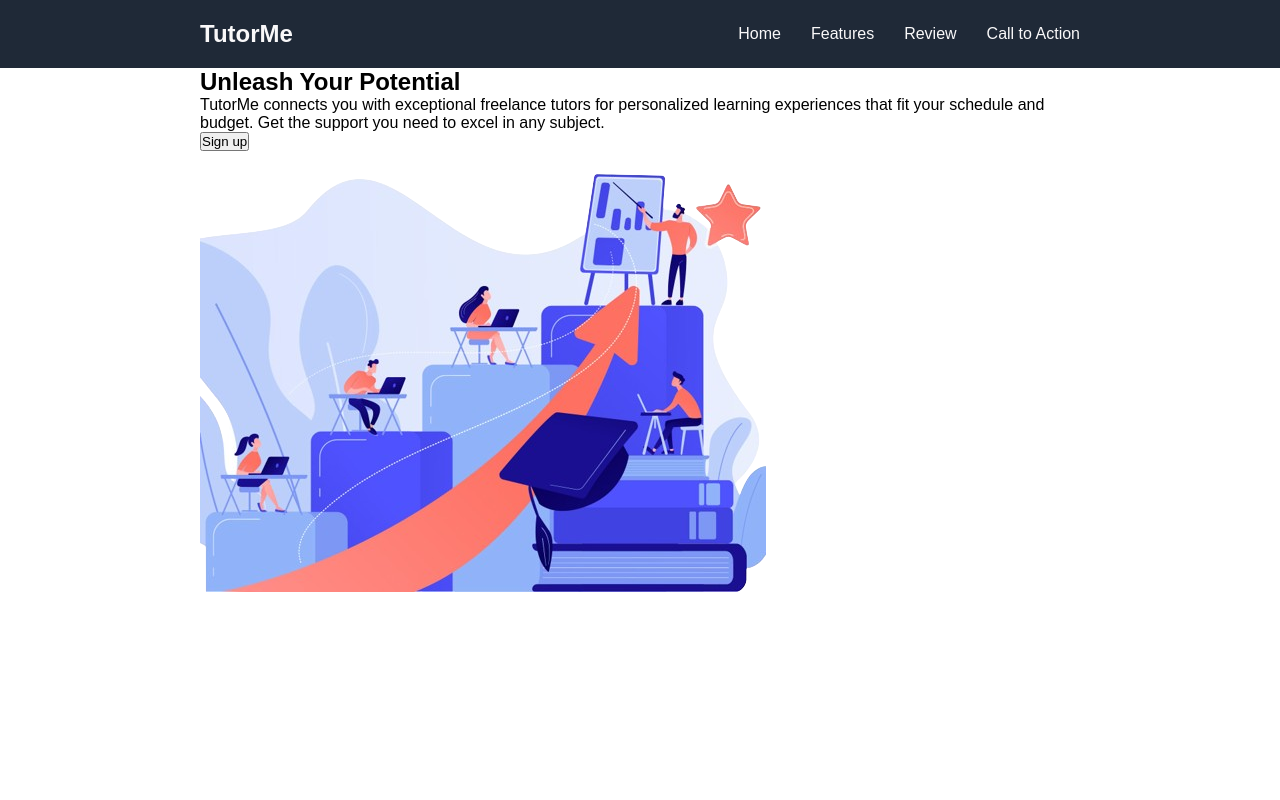
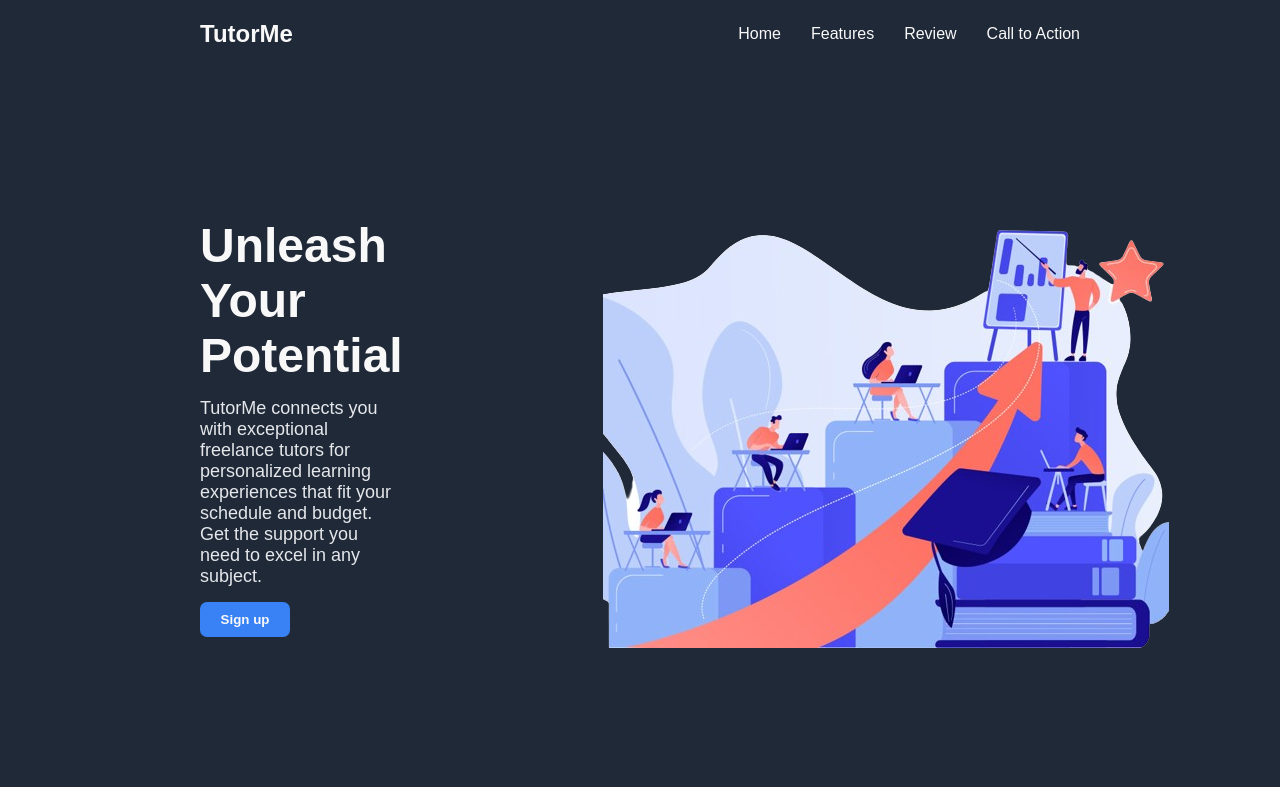
Before and after one commit to rupika14/tutor-me, a plain HTML site: page index.html in a window 1280 px wide. Drawn offline with Linux system fonts and the light colour scheme.

Commit message:
add style to hero section

```diff
--- a/css/style.css
+++ b/css/style.css
@@ -14,6 +14,8 @@
     font-family:sans-serif;
 
 }
+
+/* header section */
 
 ul{
     list-style: none;
@@ -47,3 +49,44 @@ a{
     font-size: 24px;
     font-weight: bold;
 }
+
+/* hero section */
+
+.hero{
+    background-color: var(--bgcolor-dark);
+    display: flex;
+    gap: 200px;
+}
+
+.h-content{
+    display: flex;
+    flex-direction: column;
+    gap: 15px;
+    padding: 150px 0;
+    width: 600px;
+}
+
+h2{
+    color: var(--main-text);
+    font-size: 48px;
+}
+p{
+    font-size: 18px;
+    color: var(--link-text);
+}
+
+button{
+    background-color: var(--button-color);
+    color: var(--main-text);
+    width: 90px;
+    padding: 10px;
+    border: none;
+    border-radius: 7px;
+    font-weight: bold;
+}
+
+.image{
+    display: flex;
+    align-items: center;
+
+}
```
